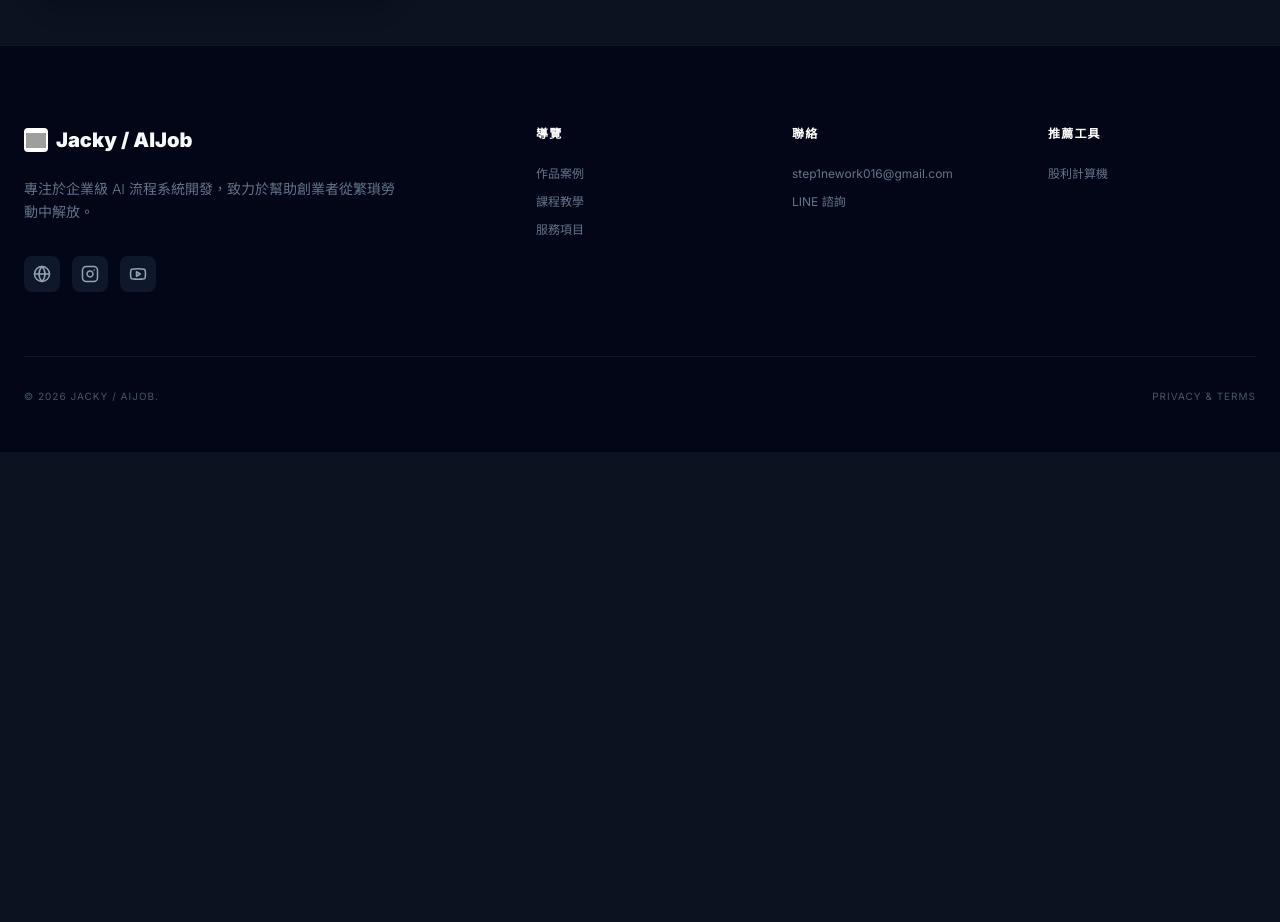
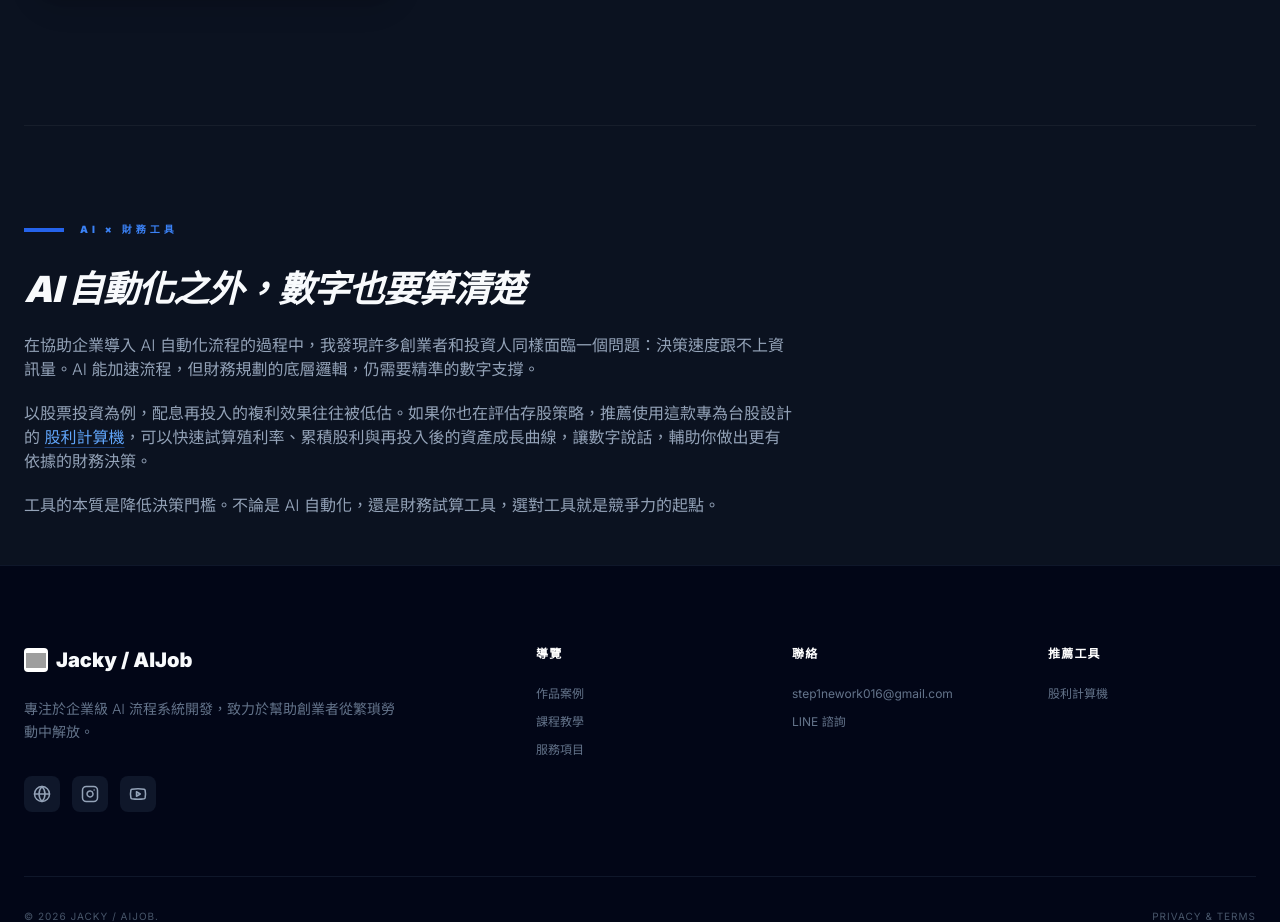
Before and after one commit to jacky6658/JackyAI, a React (Vite) app: page /#/works in a window 1280 px wide. Shown: the part 1820-2742 px from the top of the page. Before the commit the page ends 2272 px from the top, so only its background shows below. Built offline with nearby package versions, Linux system fonts and the light colour scheme; grey boxes are pictures that could not be loaded.

Commit message:
feat: 在作品案例頁新增「AI × 財務工具」文章區塊，加入股利計算機反向連結
Co-Authored-By: Claude Sonnet 4.6 <noreply@anthropic.com>

```diff
--- a/pages/Works.tsx
+++ b/pages/Works.tsx
@@ -279,6 +279,39 @@ export const Works: React.FC = () => {
           </motion.div>
         )}
       </AnimatePresence>
+
+      {/* 延伸資源文章區塊 */}
+      <section className="mt-24 md:mt-32 border-t border-white/5 pt-16 md:pt-24">
+        <div className="max-w-3xl">
+          <div className="flex items-center gap-4 mb-8">
+            <div className="h-1 w-10 bg-blue-600"></div>
+            <span className="text-blue-500 font-black text-[10px] uppercase tracking-[0.4em]">AI × 財務工具</span>
+          </div>
+          <h2 className="text-2xl md:text-4xl font-black mb-6 italic tracking-tight leading-tight">
+            AI 自動化之外，數字也要算清楚
+          </h2>
+          <div className="space-y-5 text-slate-400 text-sm md:text-base leading-relaxed font-light">
+            <p>
+              在協助企業導入 AI 自動化流程的過程中，我發現許多創業者和投資人同樣面臨一個問題：決策速度跟不上資訊量。AI 能加速流程，但財務規劃的底層邏輯，仍需要精準的數字支撐。
+            </p>
+            <p>
+              以股票投資為例，配息再投入的複利效果往往被低估。如果你也在評估存股策略，推薦使用這款專為台股設計的{' '}
+              <a
+                href="https://gulicalc.com/"
+                target="_blank"
+                rel="noreferrer"
+                className="text-blue-400 hover:text-blue-300 underline underline-offset-4 decoration-blue-500/40 hover:decoration-blue-400 transition-colors font-medium"
+              >
+                股利計算機
+              </a>
+              ，可以快速試算殖利率、累積股利與再投入後的資產成長曲線，讓數字說話，輔助你做出更有依據的財務決策。
+            </p>
+            <p>
+              工具的本質是降低決策門檻。不論是 AI 自動化，還是財務試算工具，選對工具就是競爭力的起點。
+            </p>
+          </div>
+        </div>
+      </section>
     </div>
     </>
   );
```
